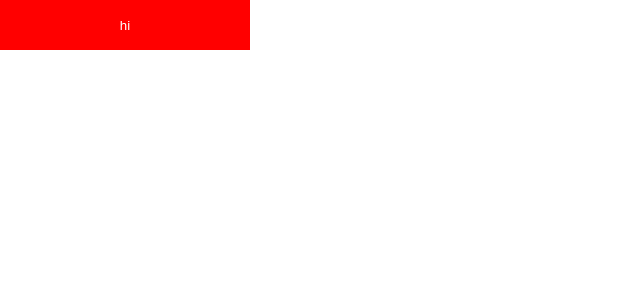
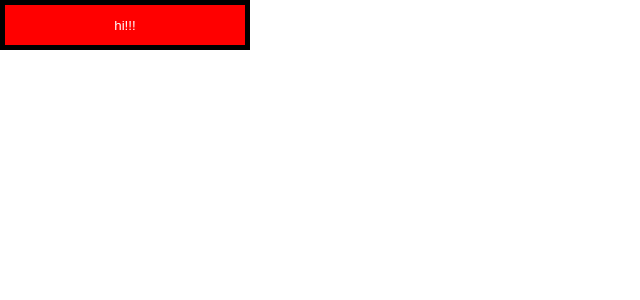
Before and after one commit to hellobrian/react-starter, a React (Create React App) app: page / in a window 1280 px wide. Shown: the top 300 px of the page, without its empty margins (0-640 px from the left). Built offline with nearby package versions, Linux system fonts and the light colour scheme.

Commit message:
refactor: hmr without react-app-rewire (#4)

```diff
--- a/config-overrides.js
+++ /dev/null
@@ -1,6 +0,0 @@
-const rewireReactHotLoader = require("react-app-rewire-hot-loader");
-
-module.exports = function override(config, env) {
-  config = rewireReactHotLoader(config, env);
-  return config;
-};
--- a/src/App.js
+++ b/src/App.js
@@ -4,7 +4,7 @@ import "App.css";
 
 class App extends Component {
   render() {
-    return <Button>hi</Button>;
+    return <Button style={{ border: "5px solid black" }}>hi!!!</Button>;
   }
 }
 
--- a/src/index.js
+++ b/src/index.js
@@ -3,15 +3,9 @@ import ReactDOM from "react-dom";
 import "index.css";
 import App from "App";
 import registerServiceWorker from "registerServiceWorker";
-import { AppContainer } from "react-hot-loader";
 
 const render = Component => {
-  ReactDOM.render(
-    <AppContainer>
-      <App />
-    </AppContainer>,
-    document.getElementById("root")
-  );
+  ReactDOM.render(<Component />, document.getElementById("root"));
 };
 
 registerServiceWorker();
@@ -20,6 +14,7 @@ render(App);
 
 if (module.hot) {
   module.hot.accept("./App", () => {
-    render(App);
+    const NextApp = require("./App").default;
+    render(NextApp);
   });
 }
```
Also changed, not shown: package.json (+3 -6 lines).
